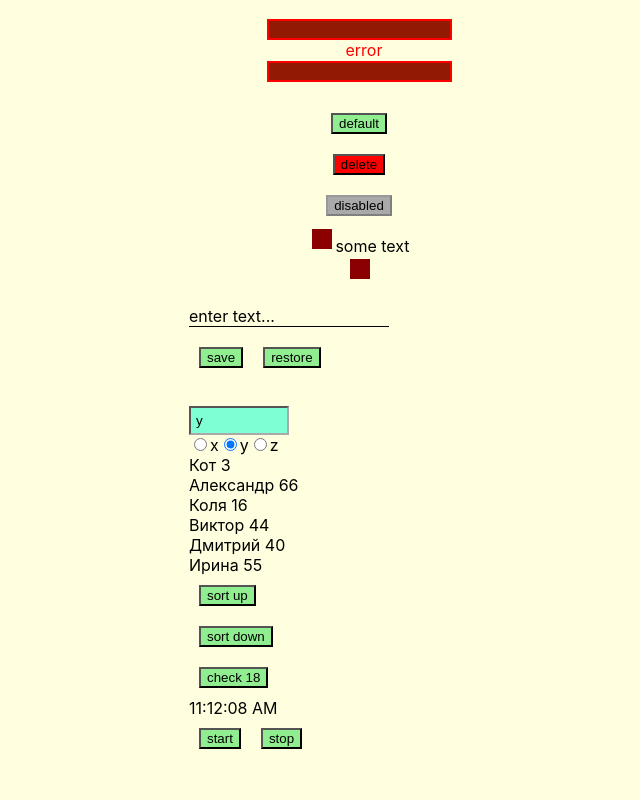
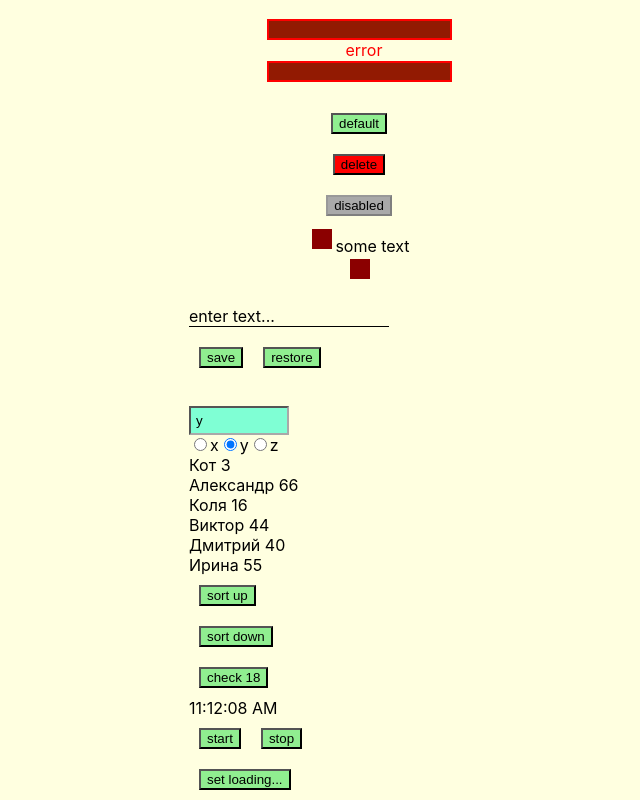
Before and after one commit to valtikamore/simple-tasks, a React (Create React App) app: page /#/pre-junior in a window 1280 px wide. Shown: the part 304-1104 px from the top of the page, without its empty margins (281-921 px from the left). Before the commit the page ends 1063 px from the top, so only its background shows below. Built offline with nearby package versions, Linux system fonts and the light colour scheme.

Commit message:
homework 10

```diff
--- a/src/index.tsx
+++ b/src/index.tsx
@@ -3,11 +3,16 @@ import ReactDOM from 'react-dom'
 import './index.css'
 import App from './p1-main/m1-ui/u1-app/App'
 import * as serviceWorker from './serviceWorker'
+import {Provider} from "react-redux";
+import store from "./p2-homeworks/h10/bll/store";
 
 ReactDOM.render(
-    <React.StrictMode>
-        <App/>
-    </React.StrictMode>,
+    <Provider store={store}>
+        <React.StrictMode>
+            <App/>
+        </React.StrictMode>
+    </Provider>
+   ,
     document.getElementById("root")
 )
 
--- a/src/p2-homeworks/h10/HW10.tsx
+++ b/src/p2-homeworks/h10/HW10.tsx
@@ -1,21 +1,27 @@
 import React from "react";
-import { useDispatch } from "react-redux";
+import {useDispatch, useSelector} from "react-redux";
 import SuperButton from "../h4/common/c2-SuperButton/SuperButton";
+import {loadingAC} from "./bll/loadingReducer";
+import {AppStoreType} from "./bll/store";
 
 function HW10() {
     const dispatch  = useDispatch()
-    // useSelector, useDispatch
-    const loading = false;
+    const isLoading = useSelector<AppStoreType,boolean>(state => state.loading.loading)
+
+
+
 
     const setLoading = () => {
         // dispatch
-        // setTimeout
-        console.log("loading...");
+       dispatch(loadingAC(true))
+        setTimeout(()=> {
+            dispatch(loadingAC(false))
+        },2000)
     };
 
     return (
         <div>
-            {loading
+            {isLoading
                 ? (
                     <div>крутилка...</div>
                 ) : (
--- a/src/p2-homeworks/h10/bll/loadingReducer.ts
+++ b/src/p2-homeworks/h10/bll/loadingReducer.ts
@@ -1,17 +1,19 @@
-type initStateType ={
 
+const initState = {
+    loading:false
+};
+type LoadActionType = {
+    type:'LOADING'
+    isLoading:boolean
 }
-const initState = {
 
-};
-
-export const loadingReducer = (state:initStateType = initState, action: any): initStateType => {
+export const loadingReducer = (state= initState, action: LoadActionType):typeof initState => {
     switch (action.type) {
-        case "": {
-            return state;
+        case "LOADING": {
+            return {...state,loading:action.isLoading};
         }
         default: return state;
     }
 };
 
-export const loadingAC = (): any => {}; // fix any
+export const loadingAC = (isLoading:boolean): LoadActionType => ({type:'LOADING',isLoading})
--- a/src/p2-homeworks/h5/pages/PreJunior.tsx
+++ b/src/p2-homeworks/h5/pages/PreJunior.tsx
@@ -7,6 +7,7 @@ import HW6 from "../../h6/HW6";
 import HW7 from "../../h7/HW7";
 import HW8 from "../../h8/HW8";
 import HW9 from "../../h9/HW9";
+import HW10 from "../../h10/HW10";
 
 
 function PreJunior() {
@@ -20,6 +21,7 @@ function PreJunior() {
             <HW7/>
             <HW8/>
             <HW9/>
+            <HW10/>
         </div>
     )
 }
```
